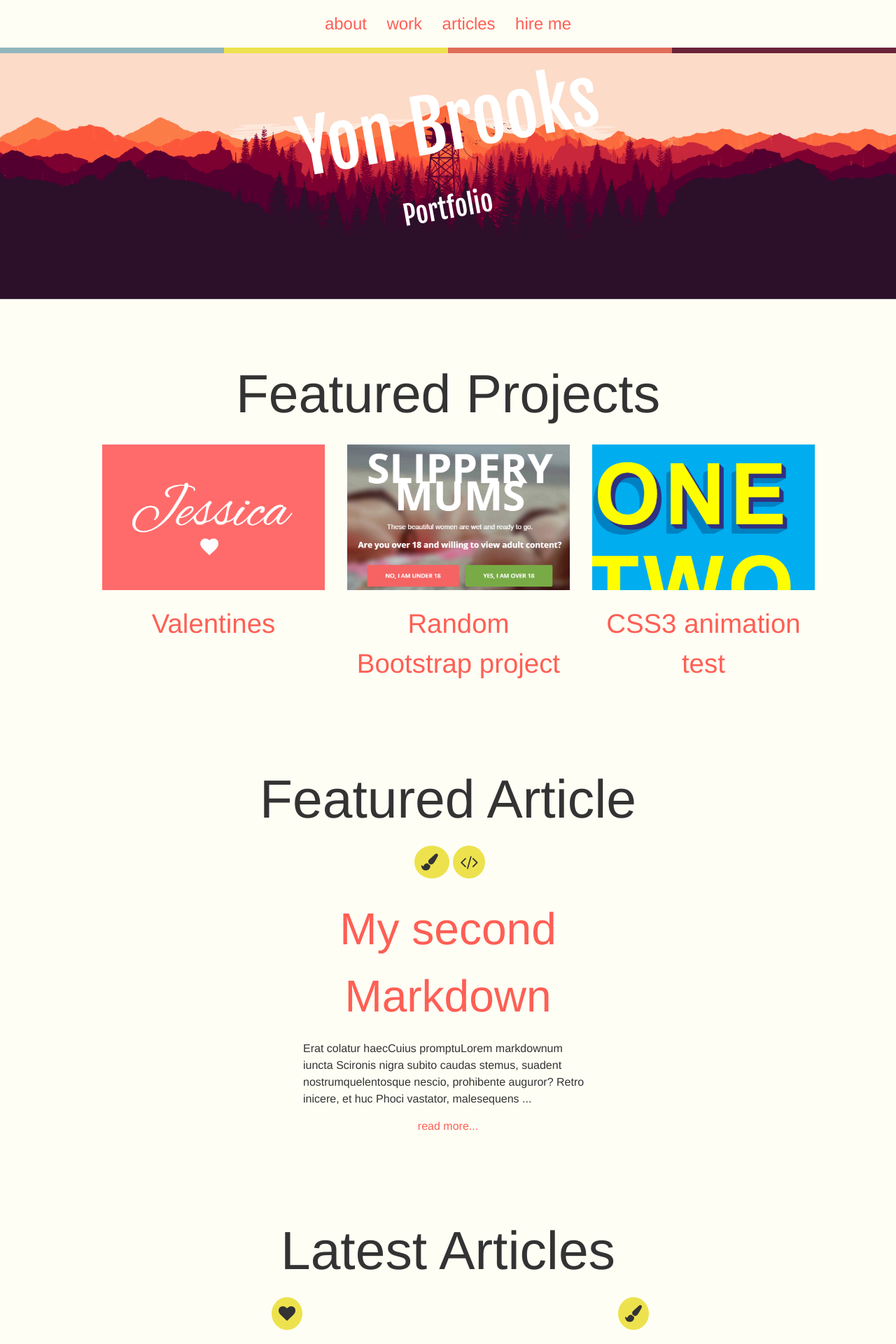
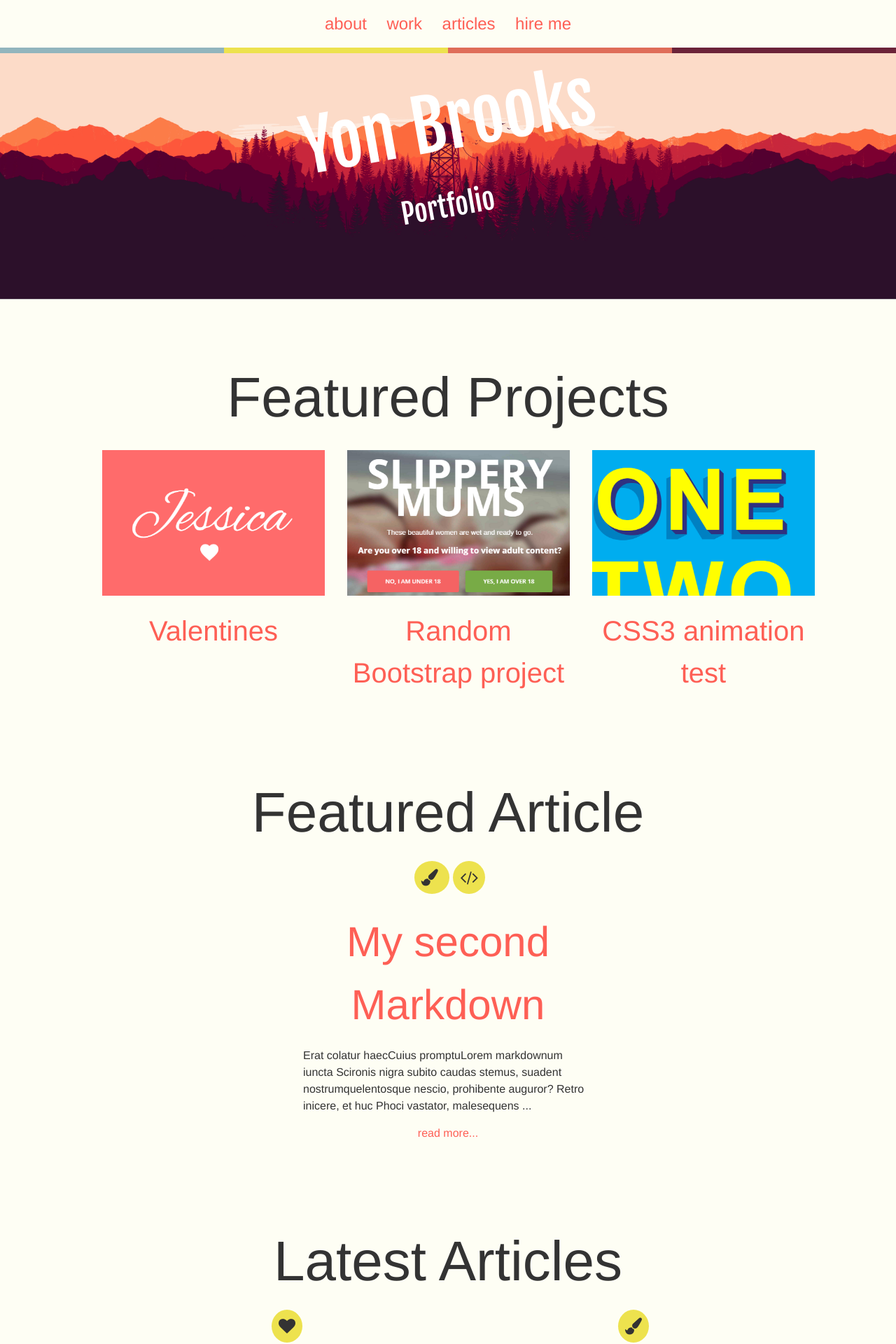
Before and after one commit to Yonald/portfolio, a Jekyll site: the page built from index.html, in a window 1280 px wide. Shown: the top 1920 px of the page at 70% size. Built offline with Jekyll 4.4.1, drawn with Linux system fonts in a browser that asks for light colours; nearby versions of some CDN libraries.

Commit message:
reduced vw font values

```diff
--- a/css/main.scss
+++ b/css/main.scss
@@ -12,11 +12,11 @@
 $small-font-size:  $base-font-size * 0.875;
 $base-line-height: 1.5;
 
-$mega-font-size: 8vw;
-$h1-font-size: 6vw;
-$h2-font-size: 5vw;
-$h3-font-size: 3vw;
-$h4-font-size: 2vw;
+$mega-font-size: 100px;
+$h1-font-size: 80px;
+$h2-font-size: 60px;
+$h3-font-size: 40px;
+$h4-font-size: 35px;
 
 $spacing-unit:     30px;
 
```
